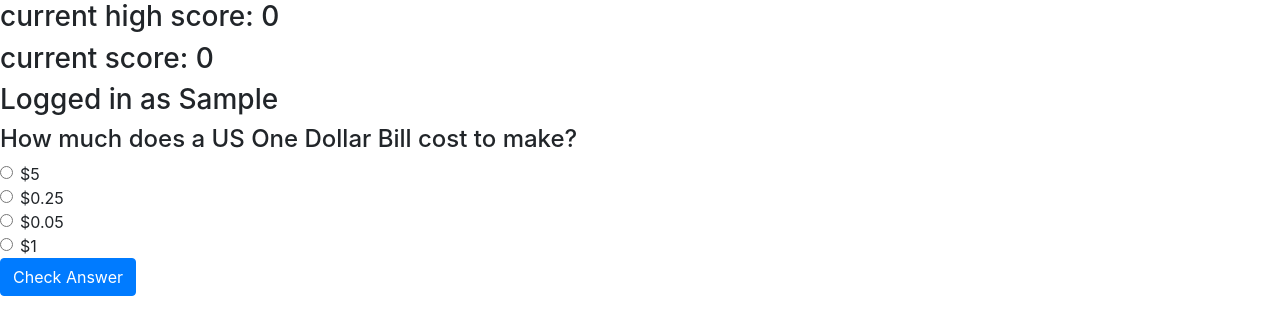
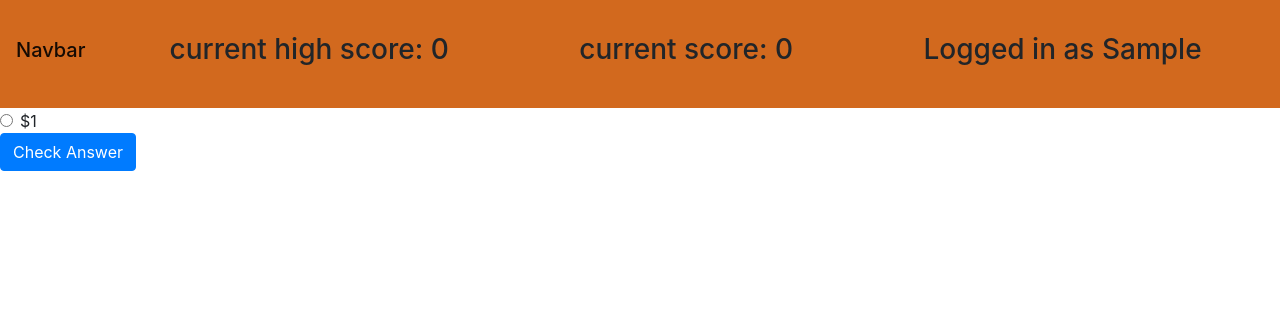
Before and after one commit to jimmyroro/Trivia, a React (Create React App) app: page / in a window 1280 px wide. Both pictures are taken after typing "Sample" into the empty fields and a click on the button "Submit". Shown: the top 334 px of the page. Built offline with nearby package versions, Linux system fonts and the light colour scheme.

Commit message:
create a header component

```diff
--- a/src/App.css
+++ b/src/App.css
@@ -1,38 +1,22 @@
-.App {
+/* the button and input box shown before the user logs in */
+#notLoggedIn {
+  margin-top: 20%;
   text-align: center;
 }
 
-.App-logo {
-  height: 40vmin;
-  pointer-events: none;
+#usernameForm {
+  max-width: 50%;
+  margin-left: 25%;
+  margin-right: 25%;
 }
 
-@media (prefers-reduced-motion: no-preference) {
-  .App-logo {
-    animation: App-logo-spin infinite 20s linear;
-  }
+#navbar {
+  background-color: chocolate;
 }
 
-.App-header {
-  background-color: #282c34;
-  min-height: 100vh;
-  display: flex;
-  flex-direction: column;
-  align-items: center;
-  justify-content: center;
-  font-size: calc(10px + 2vmin);
-  color: white;
+.navbarElement {
+  padding-left: 5%;
+  padding-right: 5%;
+  padding-top: 2%;
+  padding-bottom: 2%;
 }
-
-.App-link {
-  color: #61dafb;
-}
-
-@keyframes App-logo-spin {
-  from {
-    transform: rotate(0deg);
-  }
-  to {
-    transform: rotate(360deg);
-  }
-}
--- a/src/App.jsx
+++ b/src/App.jsx
@@ -1,6 +1,7 @@
 import './App.css';
 import React, { useState, useEffect } from 'react';
 import Question from './Question';
+import Header from './Header';
 
 function App () {
   const [user, setUser] = useState('');
@@ -33,9 +34,11 @@ function App () {
     <div>
       {loggedIn &&
         <div>
-          <h3>current high score: {highScore}</h3>
-          <h3>current score: {currentScore}</h3>
-          <h3>Logged in as {user}</h3>
+          <Header
+            highScore={highScore}
+            currentScore={currentScore}
+            user={user}
+          />
           <Question
             highScore={highScore}
             setHighScore={setHighScore}
@@ -45,10 +48,10 @@ function App () {
         </div>
       }
       {!loggedIn &&
-      <div>
+      <div id="notLoggedIn">
         <h5>Please enter a name!</h5>
-        <form onSubmit={() => checkUser()}>
-          <div class='form-group'>
+        <form onSubmit={() => checkUser()} id="usernameForm">
+          <div class='form-group' >
             <input
               onChange={(e) => setUser(e.target.value)}
               type='text'
--- /dev/null
+++ b/src/Header.jsx
@@ -0,0 +1,14 @@
+import React from 'react';
+
+const Header = ( {highScore, currentScore, user} ) => {
+  return (
+    <nav class="navbar navbar-light fixed-top" id="navbar">
+      <h3 class="navbar-brand">Navbar</h3>
+      <h3 class="navbarElement">current high score: {highScore}</h3>
+      <h3 class="navbarElement">current score: {currentScore}</h3>
+      <h3 class="navbarElement">Logged in as {user}</h3>
+    </nav>
+  )
+}
+
+export default Header;
```
